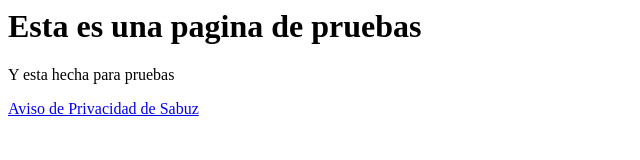
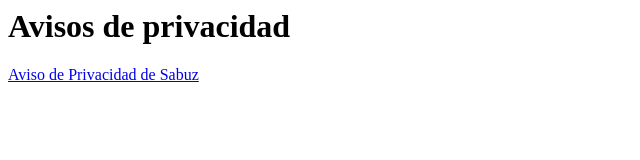
Before and after one commit to Martocrates/Martocrates.github.io, a plain HTML site: page index.html in a window 1280 px wide. Shown: the whole page, without its empty margins (0-640 px from the left). Drawn offline with Linux system fonts and the light colour scheme.

Commit message:
Se elimina texto sin importancia

```diff
--- a/index.html
+++ b/index.html
@@ -1,3 +1,3 @@
-<h1>Esta es una pagina de pruebas</h1>
-<p>Y esta hecha para pruebas</p>
+<h1>Avisos de privacidad</h1>
+
 <p><a href="./Sabuz/">Aviso de Privacidad de Sabuz</a></p>
```
